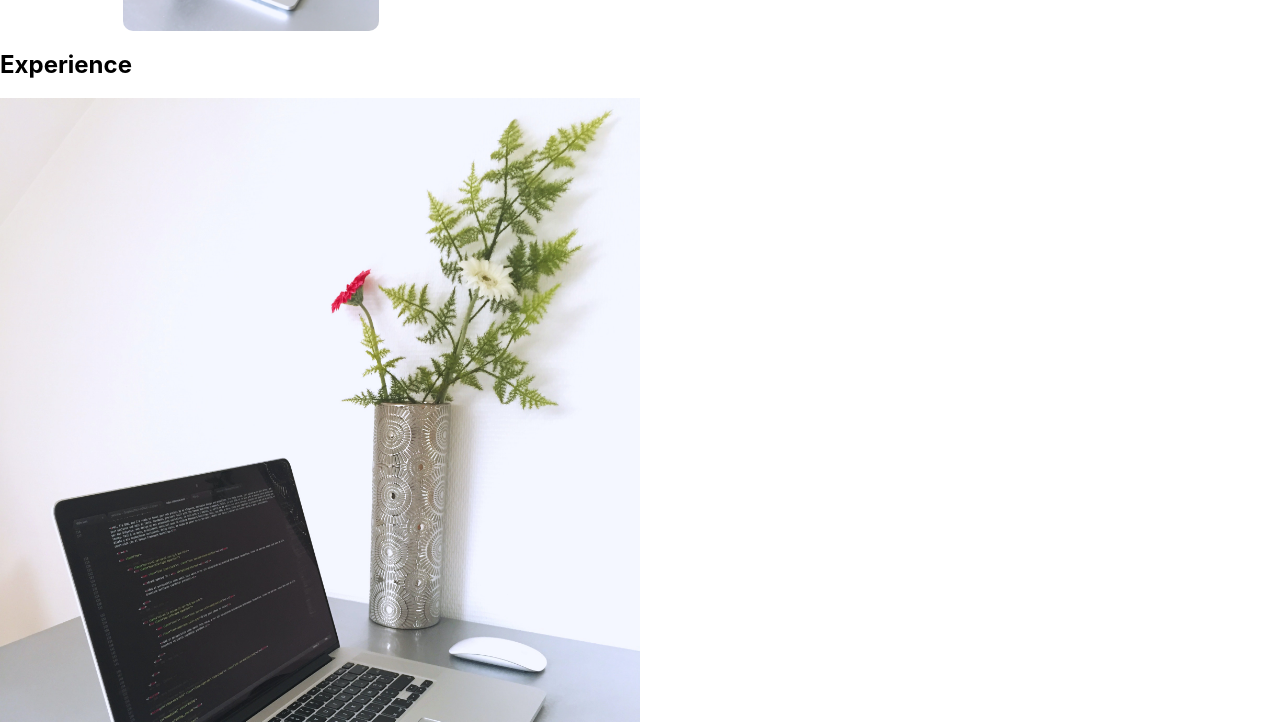
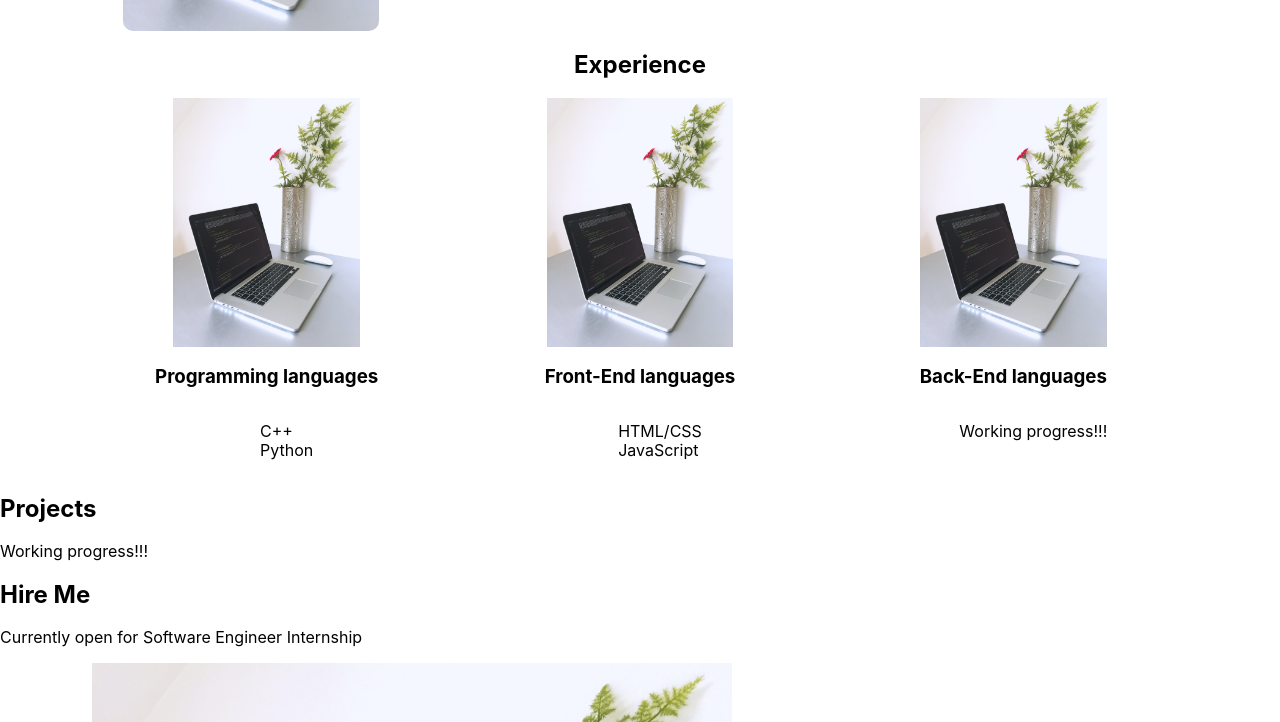
Before and after one commit to Jerry13975/Profile, a website built with webpack: page app/index.html in a window 1280 px wide. Shown: the part 498-1220 px from the top of the page. Built offline with nearby package versions, Linux system fonts and the light colour scheme.

Commit message:
Finish experience formatting

```diff
--- /dev/null
+++ b/app/asset/styles/modules/_experience.css
@@ -0,0 +1,20 @@
+.experience {
+    display: flex;
+    justify-content: center;
+
+    &__title {
+        text-align: center;
+    }
+   &__first,
+   &__second,
+   &__third {
+    display: flex;
+    flex-direction: column;
+    align-items: center;
+    ul {
+        list-style: none;
+    }
+    }
+
+
+}
--- a/app/asset/styles/styles.css
+++ b/app/asset/styles/styles.css
@@ -2,3 +2,4 @@
 @import 'base/_global';
 @import 'modules/_about-page.css';
 @import 'modules/_padding.css';
+@import 'modules/_experience.css'
--- a/app/index.html
+++ b/app/index.html
@@ -37,9 +37,9 @@
                 <p>Hello there! &#x1F44B; I'm on an exciting journey to become a proficient full-stack developer. Through a series of small projects, I've honed my programming skills and laid a solid foundation in coding. Developing small-scale websites and tackling intriguing coding challenges has truly opened my eyes to the different methods of obtaining results. My other interest lies on the realm of scalable and functional APIs, waiting to unravel their complexities. I wish to continue to explore other aspect of technology</p>
             </div>
         </div>
-        <div>
-            <h2>Experience</h2>
-            <div>
+        <h2 class="experience__title">Experience</h2>
+        <div class="padding-for-all experience">
+            <div class="experience__first">
                 <img src="asset/images/pexels-julien-brion-102061.jpg" alt="Programming logo">
                 <h3>Programming languages</h3>
                 <ul>
@@ -47,7 +47,7 @@
                     <li>Python</li>
                 </ul>
             </div>
-            <div>
+            <div class="experience__second">
                 <img src="asset/images/pexels-julien-brion-102061.jpg" alt="FrontEnd logo">
                 <h3>Front-End languages</h3>
                 <ul>
@@ -55,7 +55,7 @@
                     <li>JavaScript</li>
                 </ul>
             </div>
-            <div>
+            <div class="experience__third">
                 <img src="asset/images/pexels-julien-brion-102061.jpg" alt="BackEnd logo">
                 <h3>Back-End languages</h3>
                 <ul>
```
